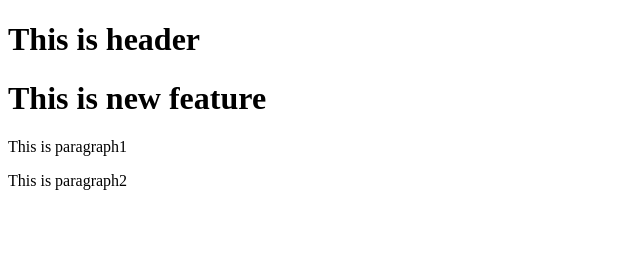
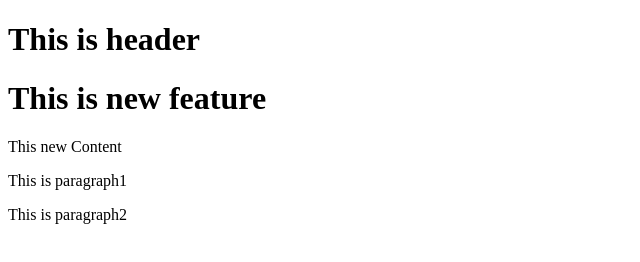
Before and after one commit to Zhilshi04/sample_git2, a plain HTML site: page index.html in a window 1280 px wide. Shown: the whole page, without its empty margins (0-640 px from the left). Drawn offline with Linux system fonts and the light colour scheme.

Commit message:
new content added

```diff
--- a/index.html
+++ b/index.html
@@ -9,7 +9,7 @@
 <h1>This is header</h1>
 
 <h1>This is new feature</h1>
-
+<p>This new Content</p>
 <p>This is paragraph1</p>
 
 <p>This is paragraph2</p>
```
